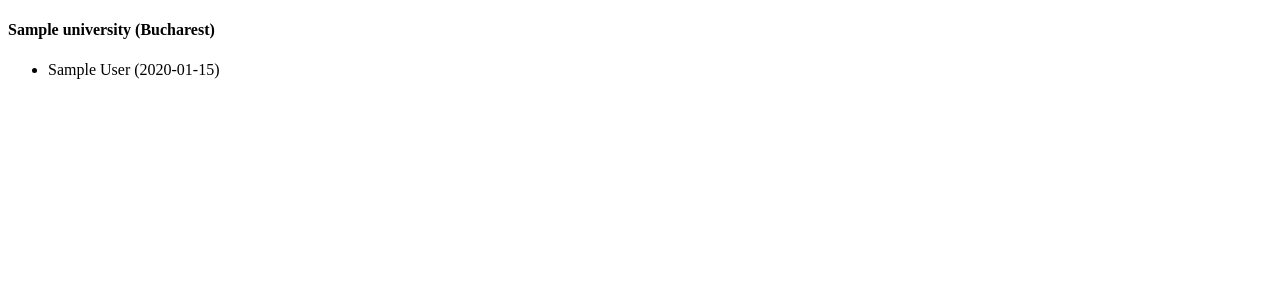
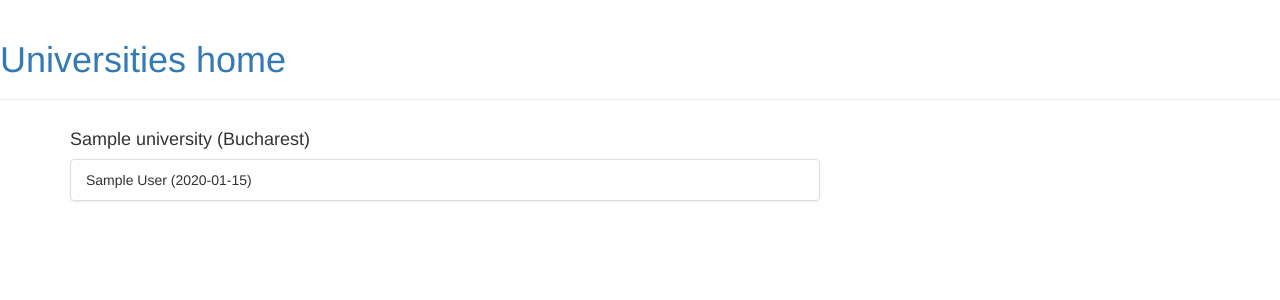
Before and after one commit to RaduSimonica/python-training-nov2021, a Django app: page /1/ in a window 1280 px wide. Shown: the top 300 px of the page. Run offline with Django 3.2, Linux system fonts and the light colour scheme; tables that the repository leaves empty hold one stand-in row (values such as "Sample post"); some libraries are stand-ins or nearby versions.

Commit message:
Add some basic styling

```diff
--- /dev/null
+++ b/djangoproject/university/templates/university/base.html
@@ -0,0 +1,23 @@
+<!DOCTYPE html>
+<html lang="en">
+    <head>
+    <meta charset="UTF-8">
+        <title>{% block title %}{% endblock %}</title>
+        <link rel="stylesheet" href="//maxcdn.bootstrapcdn.com/bootstrap/3.2.0/css/bootstrap.min.css">
+        <link rel="stylesheet" href="//maxcdn.bootstrapcdn.com/bootstrap/3.2.0/css/bootstrap-theme.min.css">
+    </head>
+    <body>
+        <div class="page-header">
+            <h1><a href="{% url 'index' %}">Universities home</a></h1>
+        </div>
+
+        <div class="content container">
+            <div class="row">
+                <div class="col-md-8">
+                {% block content %}
+                {% endblock %}
+                </div>
+            </div>
+        </div>
+    </body>
+</html>
--- a/djangoproject/university/templates/university/university_details.html
+++ b/djangoproject/university/templates/university/university_details.html
@@ -1,15 +1,12 @@
-<!DOCTYPE html>
-<html lang="en">
-    <head>
-        <meta charset="UTF-8">
-        <title>University page</title>
-    </head>
-    <body>
-        <h4>{{ university }}</h4>
-        <ul>
-            {% for student in university.student_set.all %}
-                <li>{{ student }}</li>
-            {% endfor %}
-        </ul>
-    </body>
-</html>
+{% extends 'university/base.html' %}
+
+{% block title %}University {{ university.name }}{% endblock %}
+
+{% block content %}
+    <h4>{{ university }}</h4>
+    <ul class="list-group">
+        {% for student in university.student_set.all %}
+            <li class="list-group-item">{{ student }}</li>
+        {% endfor %}
+    </ul>
+{% endblock %}
```
Also changed, not shown: djangoproject/university/templates/university/index.html (+8 -11 lines).
